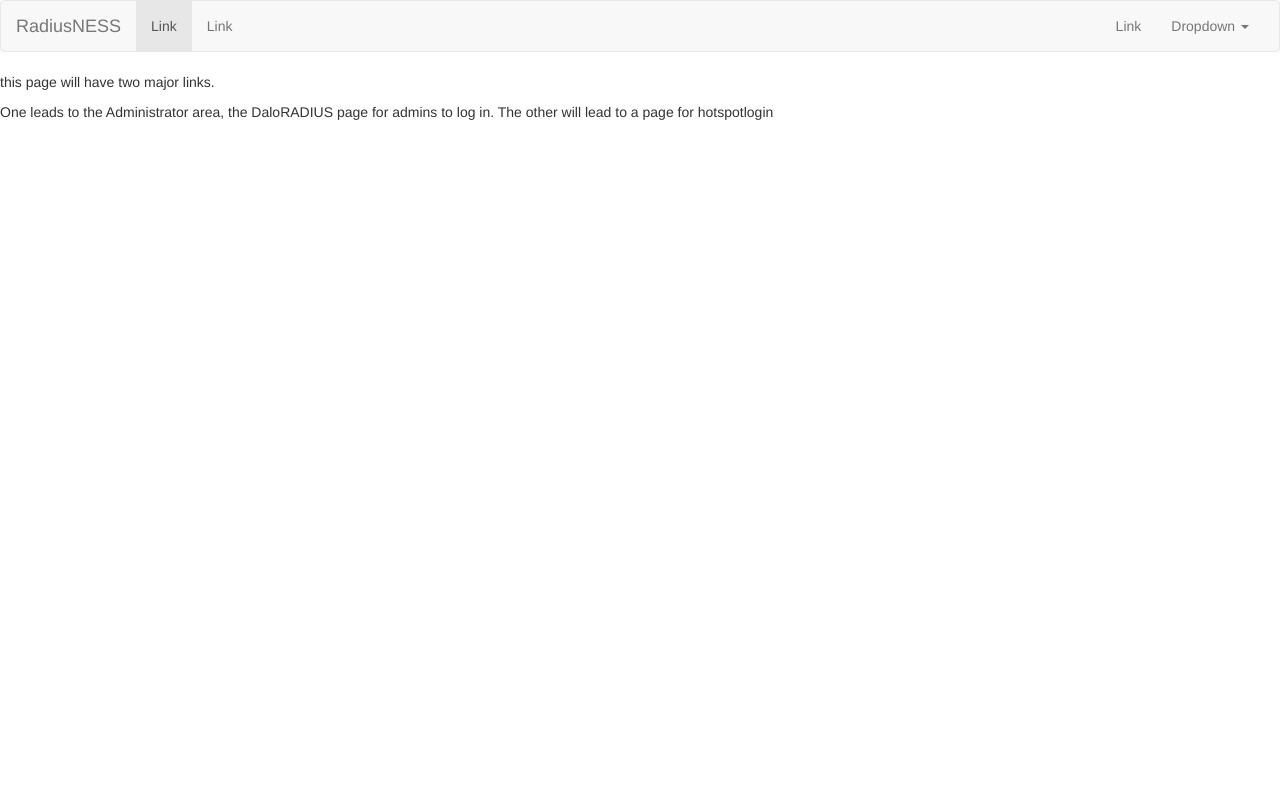
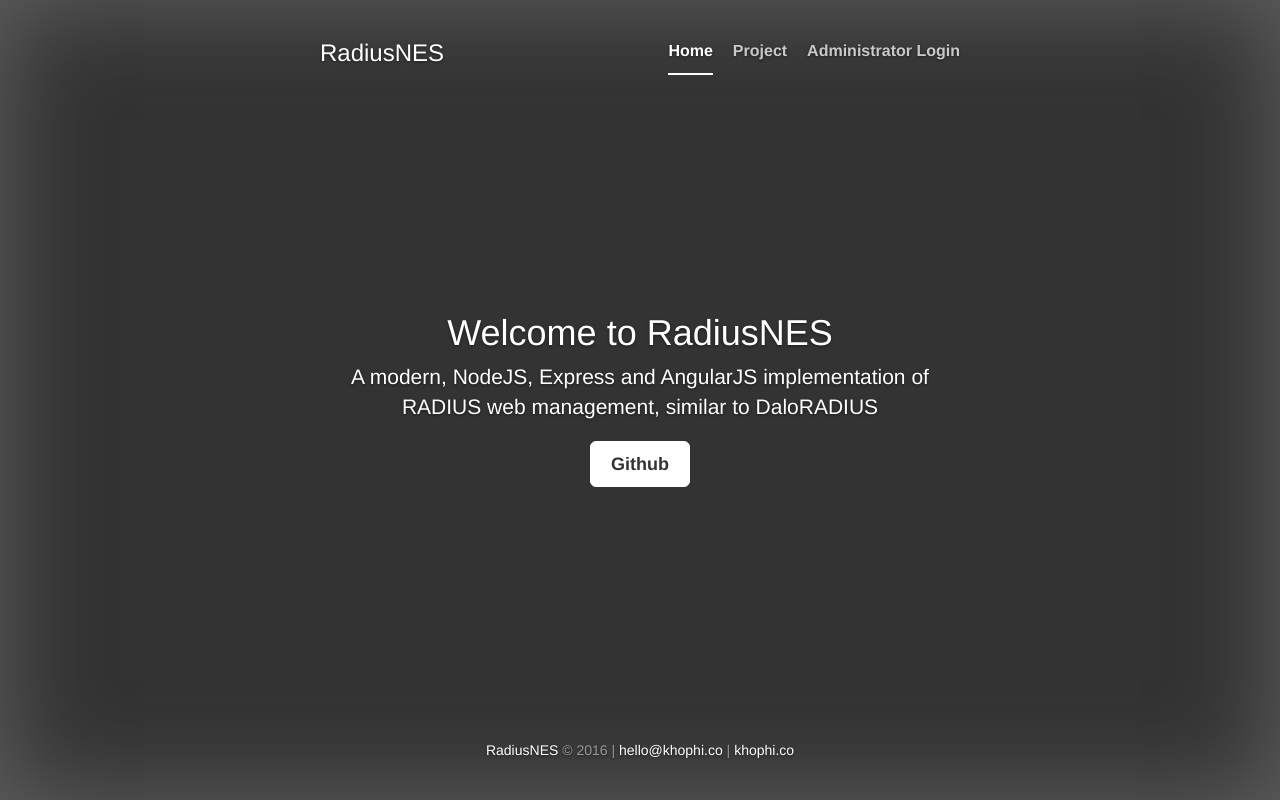
Before and after one commit to seanmavley/RadiusNES-angular, an Angular app: page / in a window 1280 px wide. Built offline with nearby package versions, Linux system fonts and the light colour scheme.

Commit message:
Added Admin Route Guards. Beautified the Admin homepage a bit

```diff
--- a/src/app/admin/admin-routing.module.ts
+++ b/src/app/admin/admin-routing.module.ts
@@ -5,11 +5,13 @@
 import { LoginComponent } from './login/login.component';
 import { AuthenticationService } from '../services/auth.service';
 
+import { AuthGuard } from '../services/auth.guard';
+
 const routes: Routes = [
   // Admin page will be LOGGED IN state of the Administrator. If not authenticated
   // Will redirect to Admin/Login URL for authentication
   // The Admin page will be AuthGuarded eventually
-  { path: 'admin', component: AdminComponent },
+  { path: 'admin', component: AdminComponent, canActivate: [AuthGuard] },
 
   // This login Page will be separate from the Hotspotlogin page for public users
   // to authenticate in order to use Network.
--- a/src/app/admin/admin.component.html
+++ b/src/app/admin/admin.component.html
@@ -1,3 +1,36 @@
-<p>
-  admin works!
-</p>
+<nav class="navbar navbar-default">
+  <div class="container-fluid">
+    <!-- Brand and toggle get grouped for better mobile display -->
+    <div class="navbar-header">
+      <button type="button" class="navbar-toggle collapsed" data-toggle="collapse" data-target="#bs-example-navbar-collapse-1" aria-expanded="false">
+        <span class="sr-only">Toggle navigation</span>
+        <span class="icon-bar"></span>
+        <span class="icon-bar"></span>
+        <span class="icon-bar"></span>
+      </button>
+      <a class="navbar-brand" href="#">RadiusNESS</a>
+    </div>
+
+    <!-- Collect the nav links, forms, and other content for toggling -->
+    <div class="collapse navbar-collapse" id="bs-example-navbar-collapse-1">
+      <ul class="nav navbar-nav">
+        <li class="active"><a href="#">Link <span class="sr-only">(current)</span></a></li>
+        <li><a href="#">Link</a></li>
+      </ul>
+      <ul class="nav navbar-nav navbar-right">
+        <li><a href="#">Link</a></li>
+        <li class="dropdown">
+          <a href="#" class="dropdown-toggle" data-toggle="dropdown" role="button" aria-haspopup="true" aria-expanded="false">Dropdown <span class="caret"></span></a>
+          <ul class="dropdown-menu">
+            <li><a href="#">Action</a></li>
+            <li><a href="#">Another action</a></li>
+            <li><a href="#">Something else here</a></li>
+            <li role="separator" class="divider"></li>
+            <li><a href="#">Separated link</a></li>
+          </ul>
+        </li>
+      </ul>
+    </div><!-- /.navbar-collapse -->
+  </div><!-- /.container-fluid -->
+</nav>
+<router-outlet></router-outlet>
--- a/src/app/app.component.html
+++ b/src/app/app.component.html
@@ -1,36 +1 @@
-<nav class="navbar navbar-default">
-  <div class="container-fluid">
-    <!-- Brand and toggle get grouped for better mobile display -->
-    <div class="navbar-header">
-      <button type="button" class="navbar-toggle collapsed" data-toggle="collapse" data-target="#bs-example-navbar-collapse-1" aria-expanded="false">
-        <span class="sr-only">Toggle navigation</span>
-        <span class="icon-bar"></span>
-        <span class="icon-bar"></span>
-        <span class="icon-bar"></span>
-      </button>
-      <a class="navbar-brand" href="#">RadiusNESS</a>
-    </div>
-
-    <!-- Collect the nav links, forms, and other content for toggling -->
-    <div class="collapse navbar-collapse" id="bs-example-navbar-collapse-1">
-      <ul class="nav navbar-nav">
-        <li class="active"><a href="#">Link <span class="sr-only">(current)</span></a></li>
-        <li><a href="#">Link</a></li>
-      </ul>
-      <ul class="nav navbar-nav navbar-right">
-        <li><a href="#">Link</a></li>
-        <li class="dropdown">
-          <a href="#" class="dropdown-toggle" data-toggle="dropdown" role="button" aria-haspopup="true" aria-expanded="false">Dropdown <span class="caret"></span></a>
-          <ul class="dropdown-menu">
-            <li><a href="#">Action</a></li>
-            <li><a href="#">Another action</a></li>
-            <li><a href="#">Something else here</a></li>
-            <li role="separator" class="divider"></li>
-            <li><a href="#">Separated link</a></li>
-          </ul>
-        </li>
-      </ul>
-    </div><!-- /.navbar-collapse -->
-  </div><!-- /.container-fluid -->
-</nav>
 <router-outlet></router-outlet>
--- a/src/app/app.routing.ts
+++ b/src/app/app.routing.ts
@@ -2,9 +2,11 @@
 import { Routes, RouterModule } from '@angular/router';
 
 import { HomeComponent } from './home/home.component';
+import { AdminComponent } from './admin/admin.component';
 
 const appRoutes: Routes = [
-  { path: '', component: HomeComponent }
+  { path: '', component: HomeComponent },
+  { path: 'admin', component: AdminComponent }
 ];
 
 export const AppRouting: ModuleWithProviders = RouterModule.forRoot(appRoutes);
--- a/src/app/home/home.component.css
+++ b/src/app/home/home.component.css
@@ -0,0 +1,163 @@
+/*
+ * Globals
+ */
+
+/* Links */
+a,
+a:focus,
+a:hover {
+  color: #fff;
+}
+
+/* Custom default button */
+.btn-default,
+.btn-default:hover,
+.btn-default:focus {
+  color: #333;
+  text-shadow: none; /* Prevent inheritance from `body` */
+  background-color: #fff;
+  border: 1px solid #fff;
+}
+
+
+/*
+ * Base structure
+ */
+
+html,
+body {
+  height: 100vh;
+  background-color: #333;
+}
+body {
+  color: #fff;
+  text-align: center;
+  text-shadow: 0 1px 3px rgba(0,0,0,.5);
+}
+
+/* Extra markup and styles for table-esque vertical and horizontal centering */
+.site-wrapper {
+  display: table;
+  width: 100%;
+  height: 100%; /* For at least Firefox */
+  min-height: 100%;
+  -webkit-box-shadow: inset 0 0 100px rgba(146, 146, 146, 0.5);
+          box-shadow: inset 0 0 100px rgba(146, 146, 146, 0.5);
+}
+.site-wrapper-inner {
+  display: table-cell;
+  vertical-align: top;
+}
+.cover-container {
+  margin-right: auto;
+  margin-left: auto;
+}
+
+/* Padding for spacing */
+.inner {
+  padding: 30px;
+}
+
+
+/*
+ * Header
+ */
+.masthead-brand {
+  margin-top: 10px;
+  margin-bottom: 10px;
+}
+
+.masthead-nav > li {
+  display: inline-block;
+}
+.masthead-nav > li + li {
+  margin-left: 20px;
+}
+.masthead-nav > li > a {
+  padding-right: 0;
+  padding-left: 0;
+  font-size: 16px;
+  font-weight: bold;
+  color: #fff; /* IE8 proofing */
+  color: rgba(255,255,255,.75);
+  border-bottom: 2px solid transparent;
+}
+.masthead-nav > li > a:hover,
+.masthead-nav > li > a:focus {
+  background-color: transparent;
+  border-bottom-color: #a9a9a9;
+  border-bottom-color: rgba(255,255,255,.25);
+}
+.masthead-nav > .active > a,
+.masthead-nav > .active > a:hover,
+.masthead-nav > .active > a:focus {
+  color: #fff;
+  border-bottom-color: #fff;
+}
+
+@media (min-width: 768px) {
+  .masthead-brand {
+    float: left;
+  }
+  .masthead-nav {
+    float: right;
+  }
+}
+
+
+/*
+ * Cover
+ */
+
+.cover {
+  padding: 0 20px;
+}
+.cover .btn-lg {
+  padding: 10px 20px;
+  font-weight: bold;
+}
+
+
+/*
+ * Footer
+ */
+
+.mastfoot {
+  color: #999; /* IE8 proofing */
+  color: rgba(255,255,255,.5);
+}
+
+
+/*
+ * Affix and center
+ */
+
+@media (min-width: 768px) {
+  /* Pull out the header and footer */
+  .masthead {
+    position: fixed;
+    top: 0;
+  }
+  .mastfoot {
+    position: fixed;
+    bottom: 0;
+  }
+  /* Start the vertical centering */
+  .site-wrapper-inner {
+    vertical-align: middle;
+  }
+  /* Handle the widths */
+  .masthead,
+  .mastfoot,
+  .cover-container {
+    width: 100%; /* Must be percentage or pixels for horizontal alignment */
+  }
+}
+
+@media (min-width: 992px) {
+  .masthead,
+  .mastfoot,
+  .cover-container {
+    width: 700px;
+  }
+}
--- a/src/app/home/home.component.html
+++ b/src/app/home/home.component.html
@@ -1,6 +1,53 @@
-<p>
-  this page will have two major links.
-</p>
-<p>
-  One leads to the Administrator area, the DaloRADIUS page for admins to log in. The other will lead to a page for hotspotlogin
-</p>
+<!DOCTYPE html>
+<html lang="en">
+
+<head>
+  <meta charset="utf-8">
+  <meta http-equiv="X-UA-Compatible" content="IE=edge">
+  <meta name="viewport" content="width=device-width, initial-scale=1">
+  <!-- The above 3 meta tags *must* come first in the head; any other head content must come *after* these tags -->
+  <meta name="description" content="">
+  <meta name="author" content="">
+  <link rel="icon" href="../../favicon.ico">
+  <title>RadiusNES</title>
+  <!-- HTML5 shim and Respond.js for IE8 support of HTML5 elements and media queries -->
+  <!--[if lt IE 9]>
+      <script src="https://oss.maxcdn.com/html5shiv/3.7.3/html5shiv.min.js"></script>
+      <script src="https://oss.maxcdn.com/respond/1.4.2/respond.min.js"></script>
+    <![endif]-->
+</head>
+
+<body>
+  <div class="site-wrapper">
+    <div class="site-wrapper-inner">
+      <div class="cover-container">
+        <div class="masthead clearfix">
+          <div class="inner">
+            <h3 class="masthead-brand">RadiusNES</h3>
+            <nav>
+              <ul class="nav masthead-nav">
+                <li class="active"><a href="#">Home</a></li>
+                <li><a href="#">Project</a></li>
+                <li><a href="#">Administrator Login</a></li>
+              </ul>
+            </nav>
+          </div>
+        </div>
+        <div class="inner cover">
+          <h1 class="cover-heading">Welcome to RadiusNES</h1>
+          <p class="lead">A modern, NodeJS, Express and AngularJS implementation of RADIUS web management, similar to DaloRADIUS</p>
+          <p class="lead">
+            <a href="#" class="btn btn-lg btn-default">Github</a>
+          </p>
+        </div>
+        <div class="mastfoot">
+          <div class="inner">
+            <p><a href="#">RadiusNES</a> &copy; 2016 | <a href="mailto:hello@khophi.co">hello@khophi.co</a> | <a href="https://khophi.co">khophi.co</a></p>
+          </div>
+        </div>
+      </div>
+    </div>
+  </div>
+</body>
+
+</html>
--- /dev/null
+++ b/src/app/services/auth.guard.ts
@@ -0,0 +1,19 @@
+import { Injectable } from '@angular/core';
+import { Router, CanActivate } from '@angular/router';
+
+@Injectable()
+export class AuthGuard implements CanActivate {
+
+    constructor(private router: Router) { }
+
+    canActivate() {
+        if (localStorage.getItem('currentUser')) {
+            // logged in so return true
+            return true;
+        }
+
+        // not logged in so redirect to login page
+        this.router.navigate(['/login']);
+        return false;
+    }
+}
```
Also changed, not shown: 1 other file (tests, documents, lock files or other folders).
